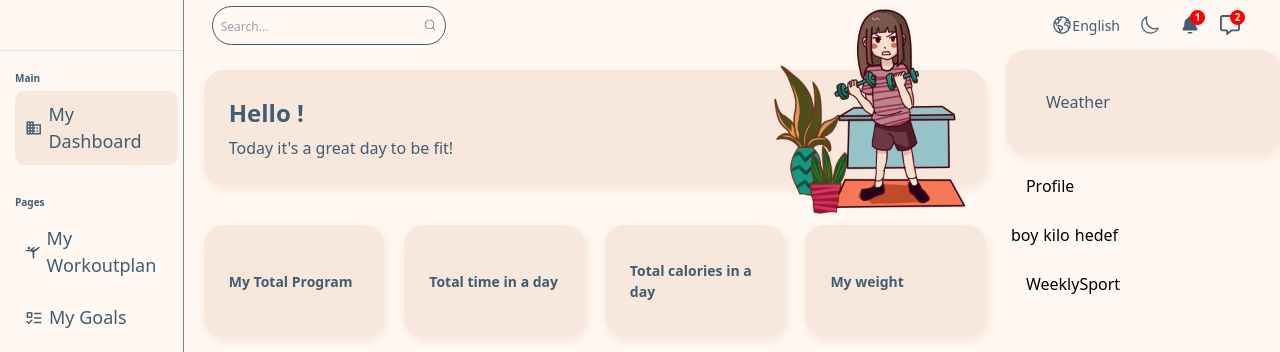
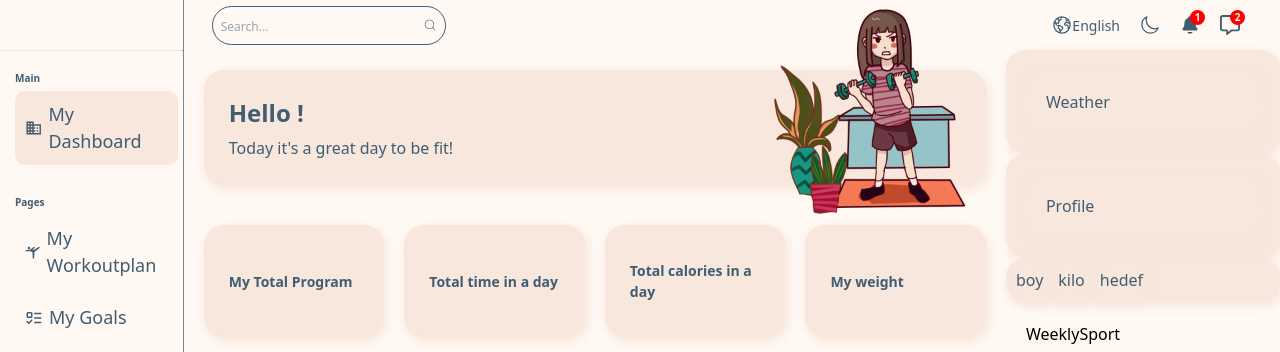
Before and after one commit to dilsad-erdogan/fitness-tracker, a React (Create React App) app in the folder client/: page /user in a window 1280 px wide. Shown: the top 352 px of the page. Built offline with nearby package versions, Linux system fonts and the light colour scheme; no server answers; sample sign-in values are in the browser's storage.

Commit message:
profile component start

```diff
--- a/client/src/components/userProfile/Info.jsx
+++ b/client/src/components/userProfile/Info.jsx
@@ -1,8 +1,8 @@
-import React from 'react'
+import './profile.scss';
 
 const Info = ({ type }) => {
   return (
-    <div>
+    <div className='info'>
       {type}
     </div>
   )
--- a/client/src/components/userProfile/Profile.jsx
+++ b/client/src/components/userProfile/Profile.jsx
@@ -1,8 +1,8 @@
-import React from 'react'
+import './profile.scss';
 
 const Profile = () => {
   return (
-    <div>Profile</div>
+    <div className='profile'>Profile</div>
   )
 }
 
--- /dev/null
+++ b/client/src/components/userProfile/profile.scss
@@ -0,0 +1,15 @@
+.profile{
+    padding: 25px;
+    border-radius: 20px;
+    box-shadow: 2px 4px 10px 1px var(--light);
+    background-color: var(--light);
+    color: var(--dark);
+}
+
+.info{
+    padding: 5px;
+    border-radius: 20px;
+    box-shadow: 2px 4px 10px 1px var(--light);
+    background-color: var(--light);
+    color: var(--dark);
+}
```
